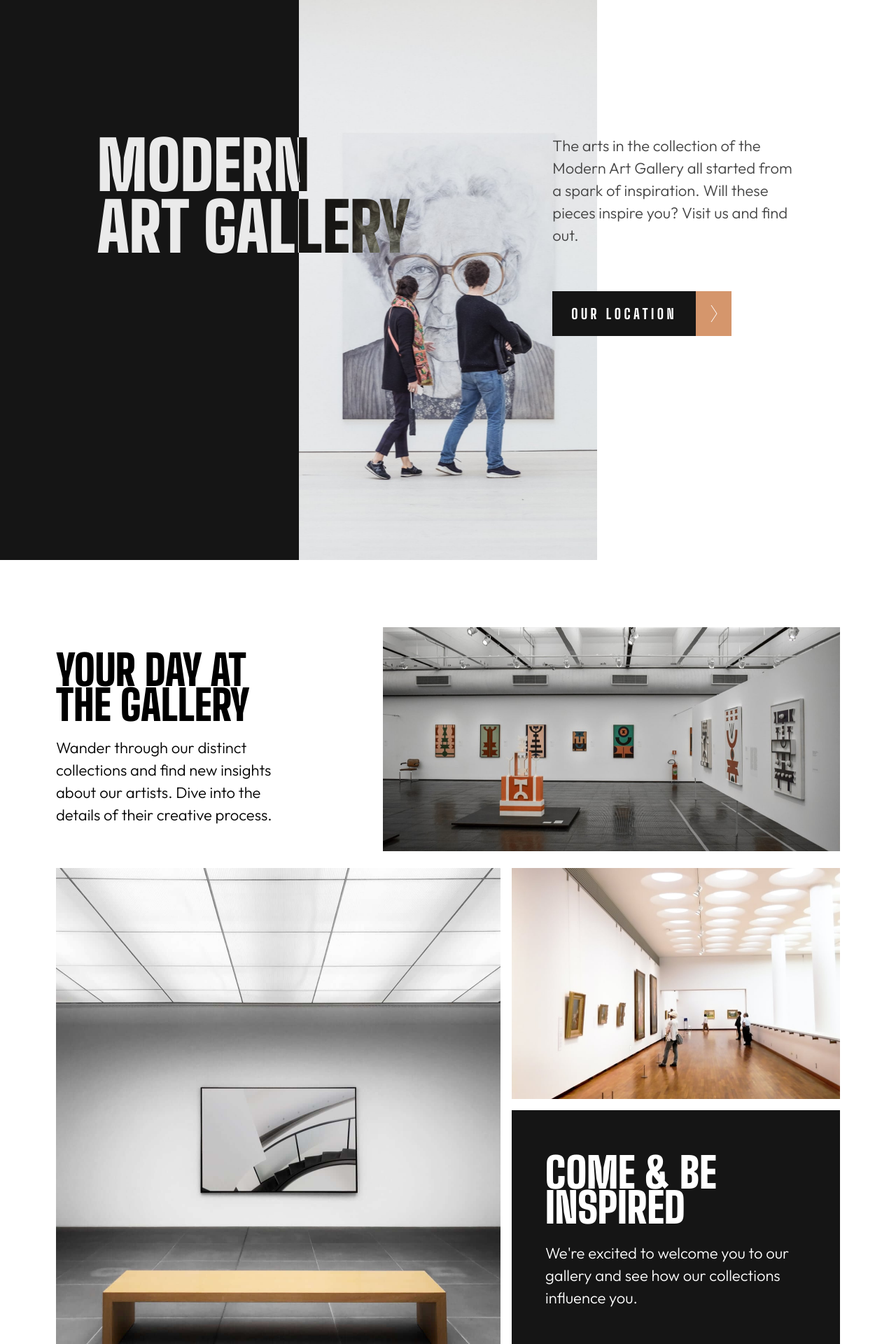
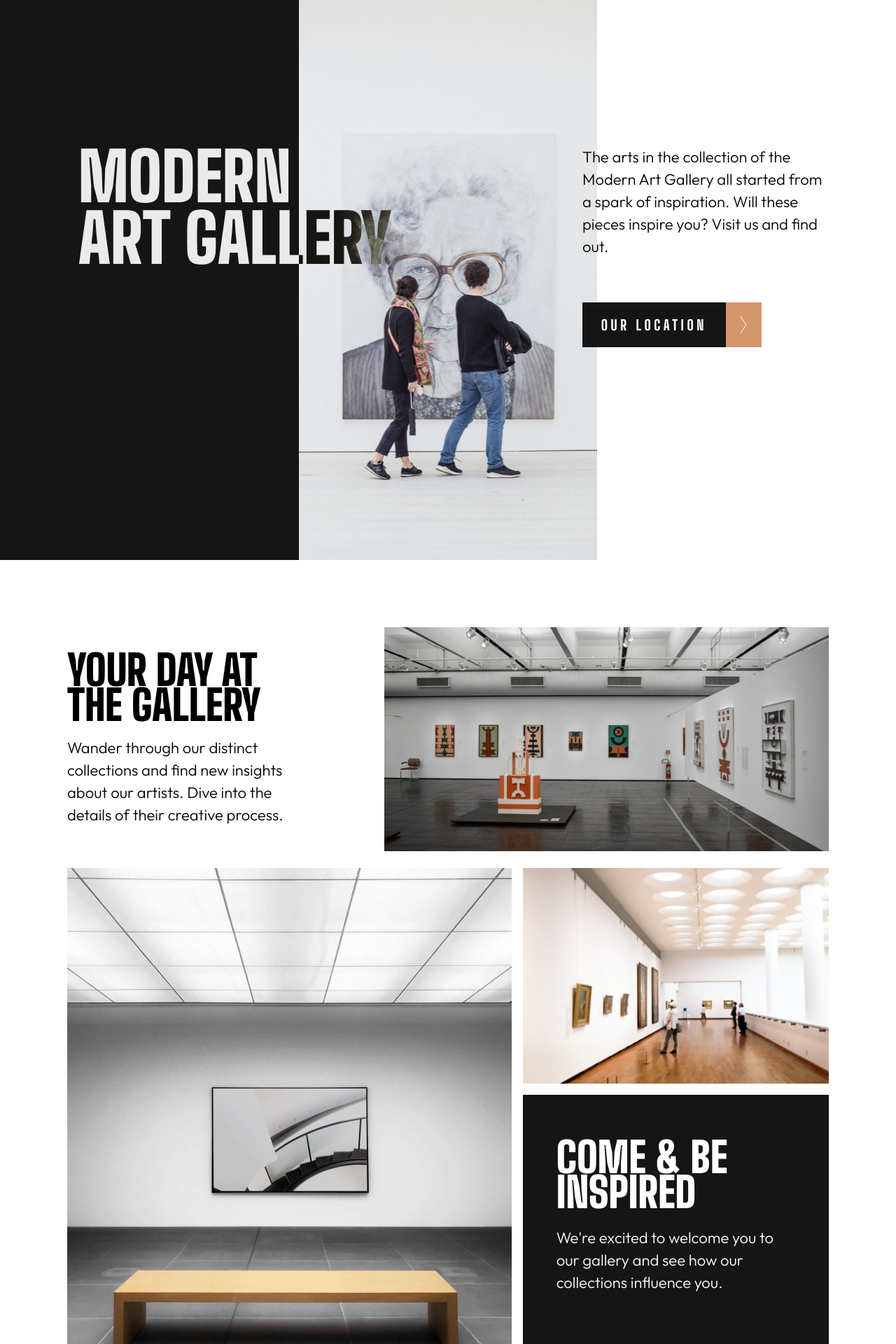
Before and after one commit to Tlwaller/modern-art-museum, a React (Create React App) app: page / in a window 1280 px wide. Shown: the top 1920 px of the page at 70% size. Built offline with nearby package versions, Linux system fonts and the light colour scheme.

Commit message:
Refactor hero and update footer to fit same max-width

```diff
--- a/src/components/Footer.js
+++ b/src/components/Footer.js
@@ -5,10 +5,11 @@ import tw from "assets/icon-twitter.svg";
 
 const Footer = () => {
   return (
-    <footer
+    <footer className="w-full bg-almost-black py-12 px-8">
+      <div
         className={
-        "w-full flex flex-col gap-9 bg-almost-black py-12 px-8" +
-        " md:flex-row md:justify-between md:px-40"
+          "footer content flex flex-col gap-9 mx-auto" +
+          " md:max-w-6xl md:flex-row md:justify-between"
         }
       >
         <img
@@ -44,6 +45,7 @@ const Footer = () => {
             <img src={tw} alt="Twitter icon" width="20" />
           </a>
         </div>
+      </div>
     </footer>
   );
 };
--- a/src/components/Hero.js
+++ b/src/components/Hero.js
@@ -1,51 +1,42 @@
-import Button from "components/UI/Button";
 import museum1 from "assets/desktop/image-hero@2x.jpg";
+import Button from "./UI/Button";
 
 const Hero = () => {
   return (
-    <section className="hero relative w-screen md:h-screen">
-      <div className="hero-bg-container h-full w-full flex flex-col top-0 left-0 -z-10 md:flex-row">
+    <section className="w-screen flex relative max-md:flex-row-reverse md:h-screen">
+      <div
+        className={
+          "hero-content-wrapper flex justify-between w-full left-0 right-0 gap-8" +
+          " md:px-8 max-md:flex-col md:absolute md:max-w-6xl md:mx-auto md:mt-52"
+        }
+      >
         <div
-          className={
-            "hero-black-div relative w-1/3 bg-almost-black" +
-            " max-md:hidden md:h-full"
-          }
-        ></div>
-        <div className="hero-h1-contain relative w-0 z-10 mix-blend-difference md:mt-48">
-          <h1 className="w-96 text-white whitespace-nowrap -ml-72 max-md:hidden">
-            MODERN
-            <br />
-            ART GALLERY
-          </h1>
-        </div>
-        <div
-          alt="Two people observing an art piece."
-          className={
-            "hero-img-div relative w-full h-60 bg-cover bg-center" +
-            " md:w-1/3 md:h-full"
-          }
+          className="h-60 w-full bg-cover bg-center md:hidden"
           style={{ backgroundImage: `url(${museum1})` }}
         />
-        <div
-          className={
-            "hero-content relative flex-col justify-between w-full px-4 z-10" +
-            " max-md:flex max-md:gap-8 max-md:pt-8 md:mt-48 md:-ml-16 md:w-0 md:px-0"
-          }
-        >
-          <h3 className=" text-almost-black whitespace-nowrap md:hidden">
-            MODERN
-            <br />
-            ART GALLERY
-          </h3>
-          <p className="w-full text-dark-grey max-md:text-lg md:w-22 md:mb-16">
+        <h1 className="mix-blend-difference whitespace-nowrap px-4 max-md:text-6xl md:text-white">
+          MODERN
+          <br />
+          ART GALLERY
+        </h1>
+        <div className="hero-content w-screen max-md:px-4 md:w-22">
+          <p className="mb-8 md:mb-16">
             The arts in the collection of the Modern Art Gallery all started
             from a spark of inspiration. Will these pieces inspire you? Visit us
             and find out.
           </p>
-          <Button text="OUR LOCATION" className="z-40 absolute" />
+          <Button text="OUR LOCATION" />
         </div>
-        <div className="hero-white-div w-1/3 h-full bg-white max-md:hidden" />
       </div>
+      <div className="w-1/3 h-full bg-almost-black max-md:hidden" />
+      <div
+        className={
+          "bg-cover w-full h-1/3 bg-center" +
+          " md:w-1/3 md:h-full max-md:hidden"
+        }
+        style={{ backgroundImage: `url(${museum1})` }}
+      />
+      <div className="w-1/3 h-full bg-white max-md:hidden" />
     </section>
   );
 };
--- a/src/components/Main.js
+++ b/src/components/Main.js
@@ -4,7 +4,7 @@ import museum4 from "assets/desktop/image-grid-3@2x.jpg";
 
 const Main = () => {
   return (
-    <main className="px-4 flex flex-col gap-6 md:max-w-6xl mx-auto">
+    <main className="px-4 flex flex-col gap-6 mx-auto md:px-8 md:max-w-6xl">
       <section className="flex flex-col-reverse gap-6 md:flex-row md:justify-between">
         <div className="section-content h-full md:w-4/12 md:pr-11 md:my-auto">
           <h3 className="pb-5">YOUR DAY AT THE GALLERY</h3>
--- a/src/components/UI/Button.js
+++ b/src/components/UI/Button.js
@@ -9,13 +9,14 @@ const Button = ({ text, isBackBtn }) => {
     setHover(!hover);
   };
   return (
-    <button
+    <a
       className={(isBackBtn && "flex-row-reverse") + " w-64 h-16 flex"}
       onMouseEnter={(e) => handleHover(e)}
       onMouseLeave={(e) => handleHover(e)}
       onTouchStart={(e) => handleHover(e)}
       onTouchEnd={(e) => handleHover(e)}
       onTouchCancel={(e) => handleHover(e)}
+      href="https://tlwaller.github.io/"
     >
       <div
         className={
@@ -36,7 +37,7 @@ const Button = ({ text, isBackBtn }) => {
           alt={(isBackBtn ? "Backward" : "Forward") + " facing arrow"}
         />
       </div>
-    </button>
+    </a>
   );
 };
 
```
Lines whose indentation alone changed are shown as unchanged.
